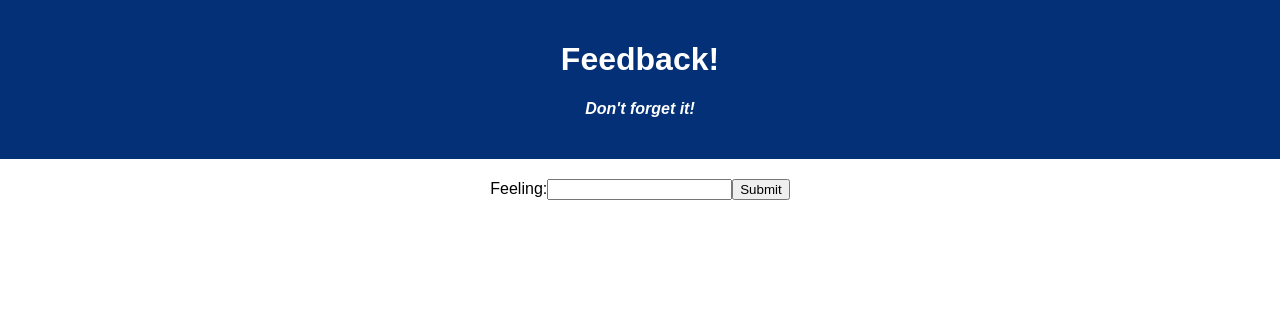
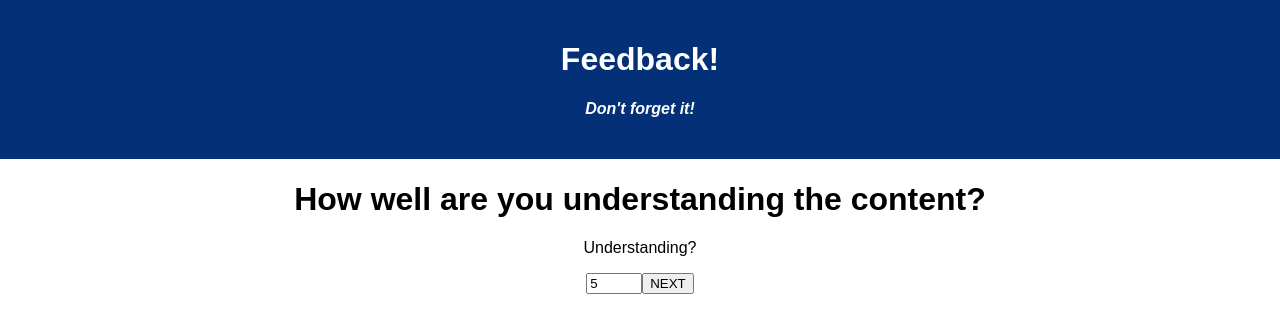
Before and after one commit to IFarmYouEat/Redux-Feedback-Loop, a React (Create React App) app: page /#/understanding in a window 1280 px wide. Shown: the top 332 px of the page. Built offline with nearby package versions, Linux system fonts and the light colour scheme.

Commit message:
added the three other parameter pages and made sure router would flow correctly and submit will display correctly

```diff
--- a/src/components/App/App.jsx
+++ b/src/components/App/App.jsx
@@ -1,6 +1,11 @@
 import React from 'react';
+import Comments from '../Comments/Comments.jsx';
 import Feelings from '../Feelings/Feelings.jsx';
+import Submit from '../Submit/Submit.jsx';
+import Support from '../Support/Support.jsx';
+import Understanding from '../Understanding/Understanding.jsx';
 import './App.css';
+import{HashRouter as Router, Route, Link} from 'react-router-dom';
 
 function App() {
 
@@ -10,7 +15,15 @@ function App() {
         <h1 className='App-title'>Feedback!</h1>
         <h4>Don't forget it!</h4>
       </header>
-      <Feelings />
+      <Router>
+        <Route exact path='/'><Feelings /></Route>
+        <Route exact path='/understanding'><Understanding /></Route>
+        <Route exact path='/support'><Support /></Route>
+        <Route exact path='/comments'><Comments /></Route>
+        <Route exact path='/submit'><Submit/></Route>
+
+      </Router>
+
 
 
     </div>
--- /dev/null
+++ b/src/components/Comments/Comments.jsx
@@ -0,0 +1,37 @@
+import {useHistory} from 'react-router-dom';
+import React, {useState} from 'react';
+import {useDispatch} from 'react-redux';
+
+function Comments(){
+    const dispatch = useDispatch();
+    const history = useHistory();
+    let [comment, setComment] = useState('');
+
+    const handleChange = (value) => {
+        setComment(value);
+    };
+
+    const addComment = (event) => {
+        event.preventDefault();
+        dispatch({type: 'ADD_COMMENT', payload: comment});
+        setComment('');
+        history.push('/submit');
+    }
+
+    return(
+        <div>
+            <h1>Any comments you want to leave?</h1>
+            <form onSubmit={addComment}>
+                <p>Comments</p>
+                <input
+                    type='text'
+                    value={comment}
+                    onChange={(event) => handleChange(event.target.value)}>
+                </input>
+                <button type='submit'>NEXT</button>
+            </form>
+        </div>
+    )
+}
+
+export default Comments;
--- a/src/components/Feelings/Feelings.jsx
+++ b/src/components/Feelings/Feelings.jsx
@@ -1,11 +1,12 @@
 import React, {useState} from 'react';
-import { useDispatch, useSelector } from 'react-redux'
+import { useDispatch} from 'react-redux';
+import {useHistory} from 'react-router-dom';
 
 
 function Feelings () {
     const dispatch = useDispatch();
-    let [feeling, setFeeling] = useState('');
-    const storedFeeling = useSelector(store => store.feelingFeedback)
+    const history = useHistory();
+    let [feeling, setFeeling] = useState(5);
 
     const handleChange = (value) => {
         setFeeling(value);
@@ -14,7 +15,8 @@ function Feelings () {
     const addFeeling = (event) => {
         event.preventDefault();
         dispatch({type: 'ADD_FEELING', payload: feeling});
-        setFeeling('');
+        setFeeling(5);
+        history.push('/understanding');
     }
 
     return(
@@ -22,13 +24,14 @@ function Feelings () {
             <form onSubmit={addFeeling}>
                 Feeling:
                 <input
-                    type='text'
+                    type='number'
+                    min="1"
+                    max="10"
                     value={feeling}
                     onChange={(event) => handleChange(event.target.value)}>
                 </input>
-                <button type='submit'>Submit</button>
+                <button type='submit'>NEXT</button>
             </form>
-            {storedFeeling}
         </div>
     )
 }
--- /dev/null
+++ b/src/components/Submit/Submit.jsx
@@ -0,0 +1,23 @@
+import React, { useEffect } from 'react';
+import {useHistory} from 'react-router-dom'
+import { useSelector } from 'react-redux';
+import axios from 'axios';
+
+function Submit(){
+    const feelingFeedback = useSelector(store => store.feelingFeedback);
+    const understandingFeedback = useSelector(store => store.understandingFeedback);
+    const supportFeedback = useSelector(store => store.supportFeedback);
+    const commentFeedback = useSelector(store => store.commentFeedback);
+
+    return(
+        <div>
+            <p>You are in Submit.</p>
+            <p>Feeling: {feelingFeedback}</p>
+            <p>Understanding: {understandingFeedback}</p>
+            <p>Support: {supportFeedback}</p>
+            <p>Comments: {commentFeedback}</p>
+        </div>
+    )
+}
+
+export default Submit;
--- /dev/null
+++ b/src/components/Support/Support.jsx
@@ -0,0 +1,39 @@
+import {useHistory} from 'react-router-dom';
+import React, {useState} from 'react';
+import {useDispatch} from 'react-redux';
+
+function Support(){
+    const dispatch = useDispatch();
+    const history = useHistory();
+    let [support, setSupport] = useState(5);
+
+    const handleChange = (value) => {
+        setSupport(value);
+    }
+
+    const addSupport = (event) => {
+        event.preventDefault();
+        dispatch({type: 'ADD_SUPPORT', payload: support});
+        setSupport(5);
+        history.push('/comments');
+    }
+
+    return(
+        <div>
+            <h1>How well are you being supported?</h1>
+            <form onSubmit={addSupport}>
+                <p>Support?</p>
+                <input
+                    type='number'
+                    min="1"
+                    max="10"
+                    value={support}
+                    onChange={(event) => handleChange(event.target.value)}>
+                </input>
+                <button type='submit'>NEXT</button>
+            </form>
+        </div>
+    )
+}
+
+export default Support;
--- /dev/null
+++ b/src/components/Understanding/Understanding.jsx
@@ -0,0 +1,39 @@
+import {useHistory} from 'react-router-dom';
+import React, {useState} from 'react';
+import {useDispatch} from 'react-redux';
+
+function Understanding(){
+    const dispatch = useDispatch();
+    const history = useHistory();
+    let [understand, setUnderstand] = useState(5);
+
+    const handleChange = (value) => {
+        setUnderstand(value);
+    }
+
+    const addUnderstand = (event) => {
+        event.preventDefault();
+        dispatch({type: 'ADD_UNDERSTANDING', payload: understand});
+        setUnderstand(5);
+        history.push('/support');
+    }
+
+    return(
+        <div>
+            <h1>How well are you understanding the content?</h1>
+            <form onSubmit={addUnderstand}>
+                <p>Understanding?</p>
+                <input
+                    type='number'
+                    min="1"
+                    max="10"
+                    value={understand}
+                    onChange={(event) => handleChange(event.target.value)}>
+                </input>
+                <button type='submit'>NEXT</button>
+            </form>
+        </div>
+    )
+}
+
+export default Understanding;
--- a/src/index.js
+++ b/src/index.js
@@ -19,9 +19,48 @@ const feelingFeedback = (state = [], action) => {
     }
 };
 
+const understandingFeedback = (state = [], action) => {
+    switch(action.type) {
+        case 'ADD_UNDERSTANDING':
+            console.log('Understanding added', action.payload)
+            return action.payload;
+        case 'CLEAR_FEEDBACK':
+            return state = [];
+        default:
+            return state;
+    }
+};
+
+const supportFeedback = (state = [], action) => {
+    switch(action.type) {
+        case 'ADD_SUPPORT':
+            console.log('Support added', action.payload)
+            return action.payload;
+        case 'CLEAR_FEEDBACK':
+            return state = [];
+        default:
+            return state;
+    }
+};
+
+const commentFeedback = (state = [], action) => {
+    switch(action.type) {
+        case 'ADD_COMMENT':
+            console.log('Comment added', action.payload)
+            return action.payload;
+        case 'CLEAR_FEEDBACK':
+            return state = [];
+        default:
+            return state;
+    }
+};
+
 const store = createStore(
     combineReducers({
-        feelingFeedback
+        feelingFeedback,
+        understandingFeedback,
+        supportFeedback,
+        commentFeedback,
     }),
     applyMiddleware(logger),
 );
```
